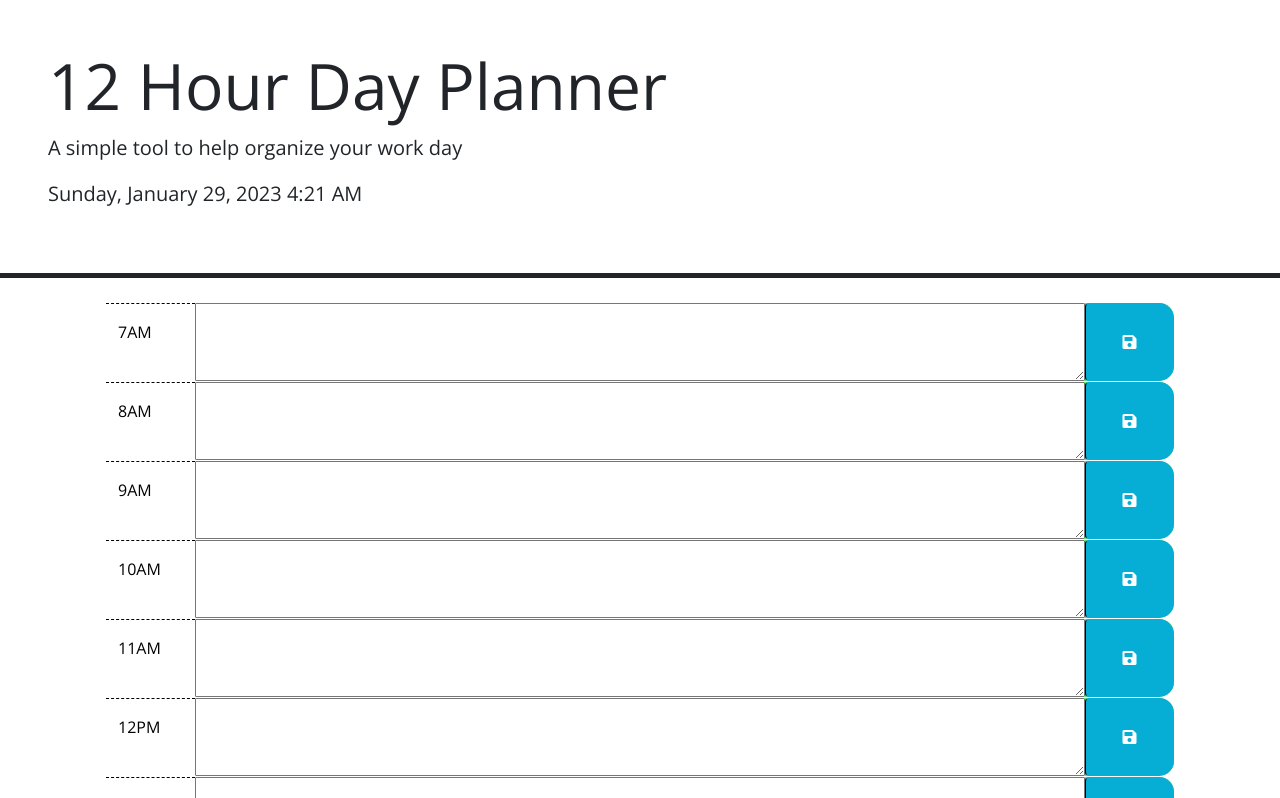
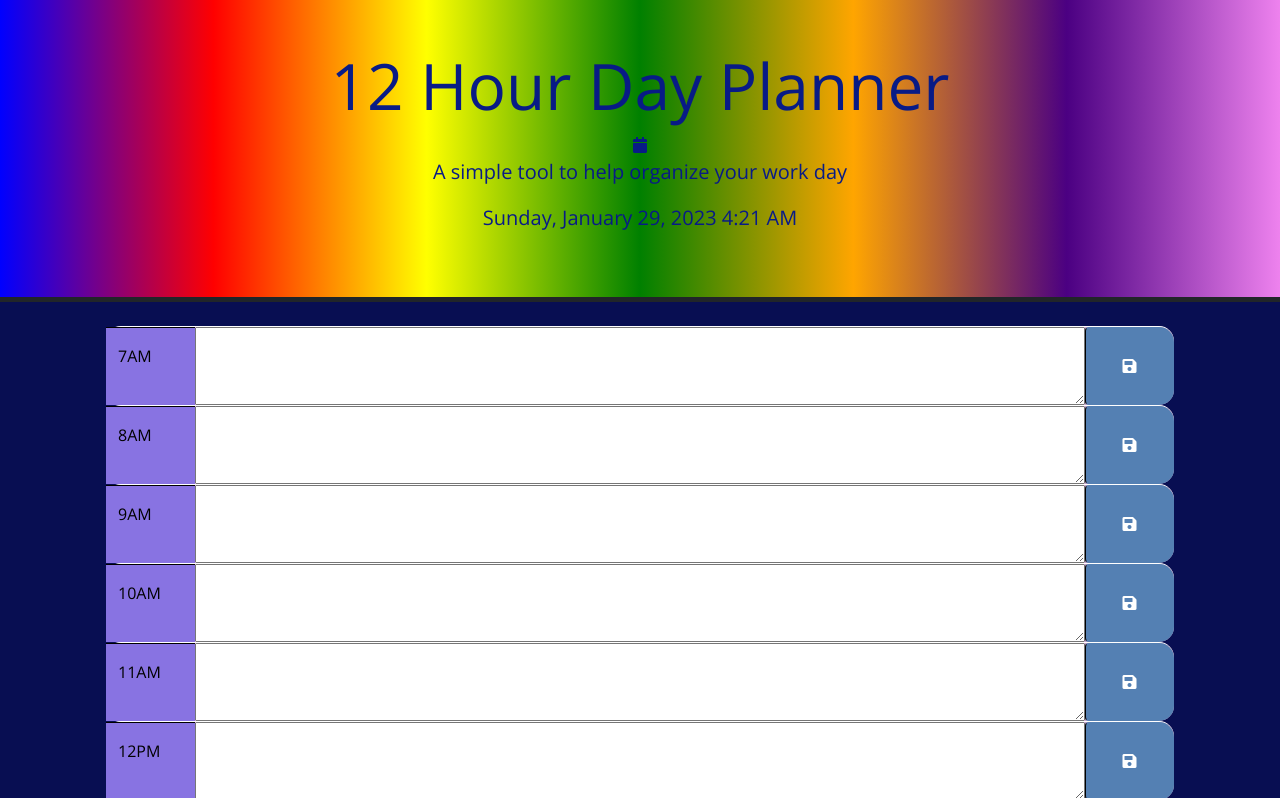
Before and after one commit to Eight19/12-hour-day-planner, a website: page Develop/index.html in a window 1280 px wide. Shown: the top 798 px of the page. Drawn offline with nearby package versions, Linux system fonts and the light colour scheme.

Commit message:
Styled Planner

```diff
--- a/Assets/CSS/style.css
+++ b/Assets/CSS/style.css
@@ -3,9 +3,17 @@
 body {
   font-family: 'Open Sans', sans-serif;
   font-size: 16px;
+  background: rgb(8, 14, 82);
 }
 
-text-area {
+header {
+  text-align: center;
+  justify-content: center;
+  background: linear-gradient(to left, violet, indigo, orange, green, yellow, red, blue);
+  color: rgb(8, 27, 134);
+}
+
+.text-area {
   background: transparent;
   border: none;
   resize: none;
@@ -27,23 +35,26 @@ text-area {
 }
 
 .hour {
-  background-color: #ffffff;
+  background-color: #8873e2;
   color: #000000;
-  border-top: 1px dashed #000000;
+  border-top: 1px solid rgb(0, 0, 0);
+
+  margin-top: 0px;
+
 }
 
 .past {
-  background-color: #d3d3d3;
+  background-color: #b98585;
   color: white;
 }
 
 .present {
-  background-color: #ff6961;
+  background-color: #09aac7;
   color: white;
 }
 
 .future {
-  background-color: #77dd77;
+  background-color: #c7a6ca;
   color: white;
 }
 
@@ -51,7 +62,7 @@ text-area {
   border-left: 1px solid black;
   border-top-right-radius: 15px;
   border-bottom-right-radius: 15px;
-  background-color: #06aed5;
+  background-color: #413aa8;
   color: white;
 }
 
@@ -59,3 +70,9 @@ text-area {
   font-size: 20px;
   transition: all 0.3s ease-in-out;
 }
+
+.btn {
+  background: #5480b3;
+  justify-content: center;
+
+}
--- a/Develop/index.html
+++ b/Develop/index.html
@@ -13,8 +13,9 @@
   </head>
 
 <body>
+
   <header class="p-5 mb-4 border-5 border-bottom border-dark hr-center">
-    <h1 class="display-3">12 Hour Day Planner</h1>
+    <h1 class="display-3">12 Hour Day Planner</h1><i class="fa fa-calendar"></i>
     <p class="lead">A simple tool to help organize your work day</p>
     <p id="currentDay" class="lead"></p>
   </header>
```
